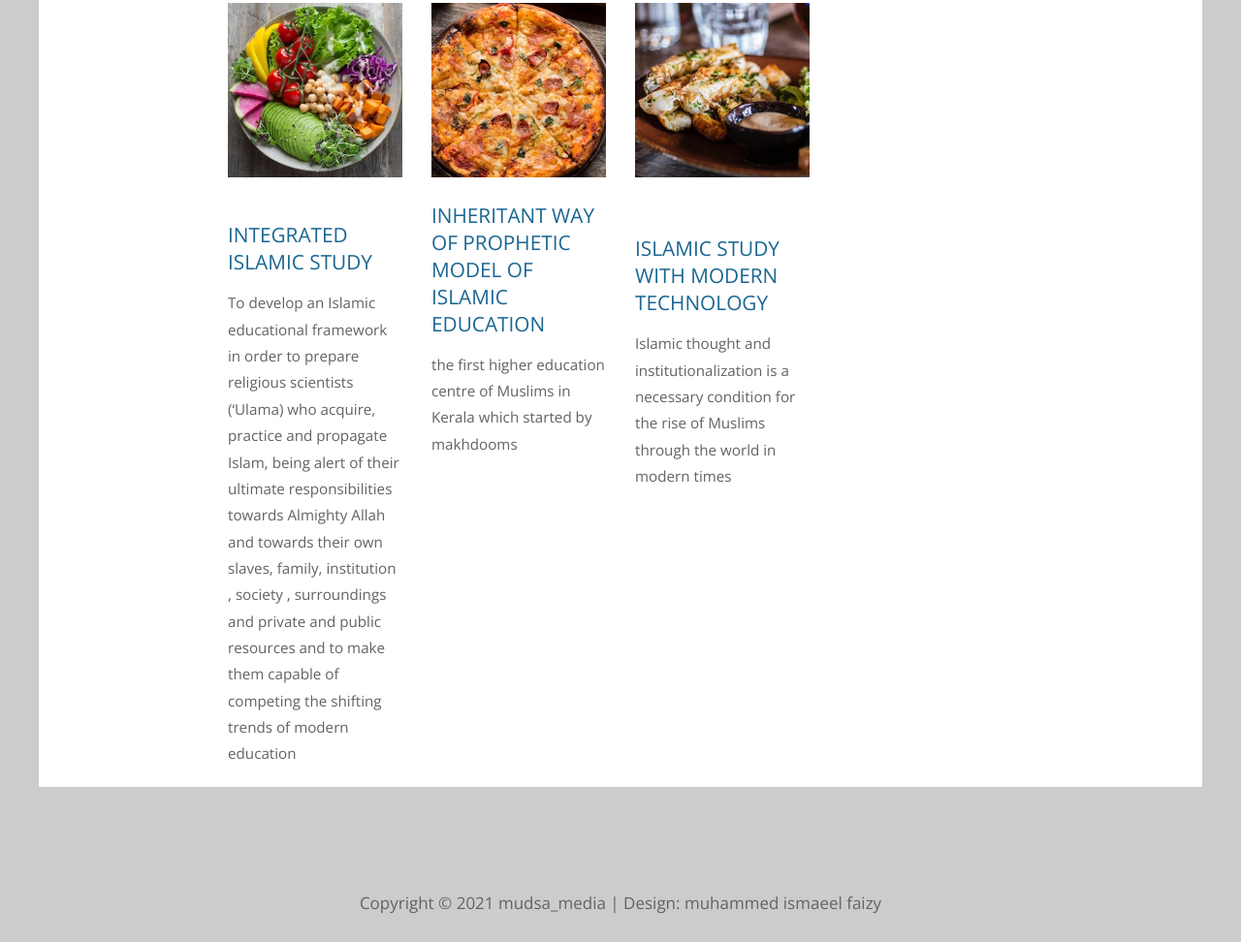
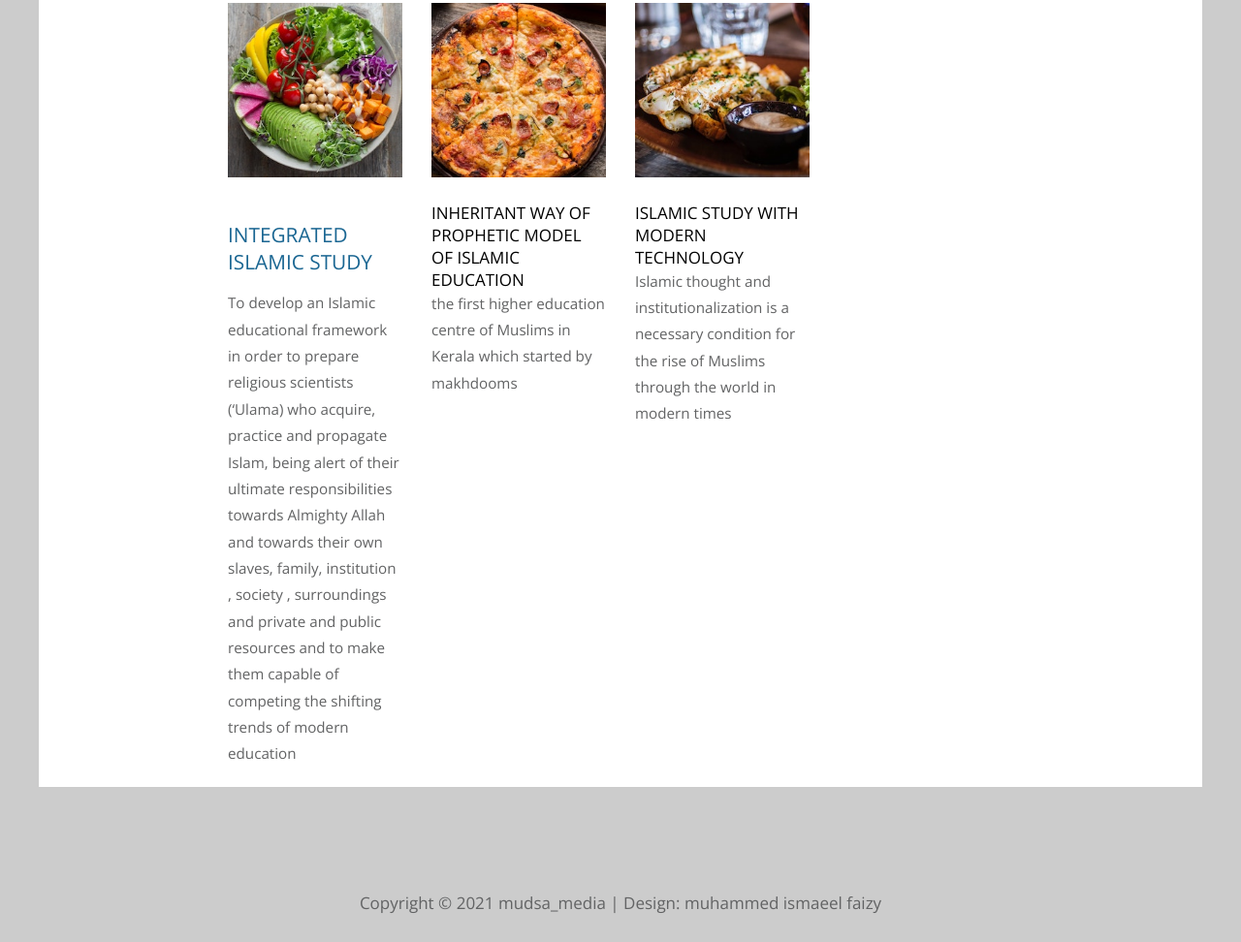
Before and after one commit to madinululoomsmartdars/madinululoomsmartdars, a plain HTML site: page index.html in a window 1280 px wide. Shown: the part 933-1905 px from the top of the page at 97% size. Drawn offline with nearby package versions, Linux system fonts and the light colour scheme.

Commit message:
Update index.html

```diff
--- a/index.html
+++ b/index.html
@@ -79,7 +79,7 @@ https://templatemo.com/tm-539-simple-house
 						<figure>
 							<img src="img/gallery/02.jpg" alt="Image" class="img-fluid tm-gallery-img" />
 							<figcaption>
-								<h4 class="tm-gallery-title">INHERITANT WAY OF PROPHETIC MODEL OF ISLAMIC EDUCATION</h4>
+								<h4class="tm-gallery-title">INHERITANT WAY OF PROPHETIC MODEL OF ISLAMIC EDUCATION</h4>
 								<p class="tm-gallery-description"> the first higher education centre of Muslims in Kerala which started by makhdooms</p>
 						</figcaption>
 						</figure>
@@ -88,7 +88,7 @@ https://templatemo.com/tm-539-simple-house
 						<figure>
 							<img src="img/gallery/03.jpg" alt="Image" class="img-fluid tm-gallery-img" />
 							<figcaption>
-								<h5 class="tm-gallery-title">ISLAMIC STUDY WITH MODERN TECHNOLOGY</h5>
+								<h5class="tm-gallery-title">ISLAMIC STUDY WITH MODERN TECHNOLOGY</h5>
 								<p class="tm-gallery-description"> Islamic thought and institutionalization is a necessary condition for the rise of Muslims through the world in modern times</p>
 					</div>
 				</div>
```
